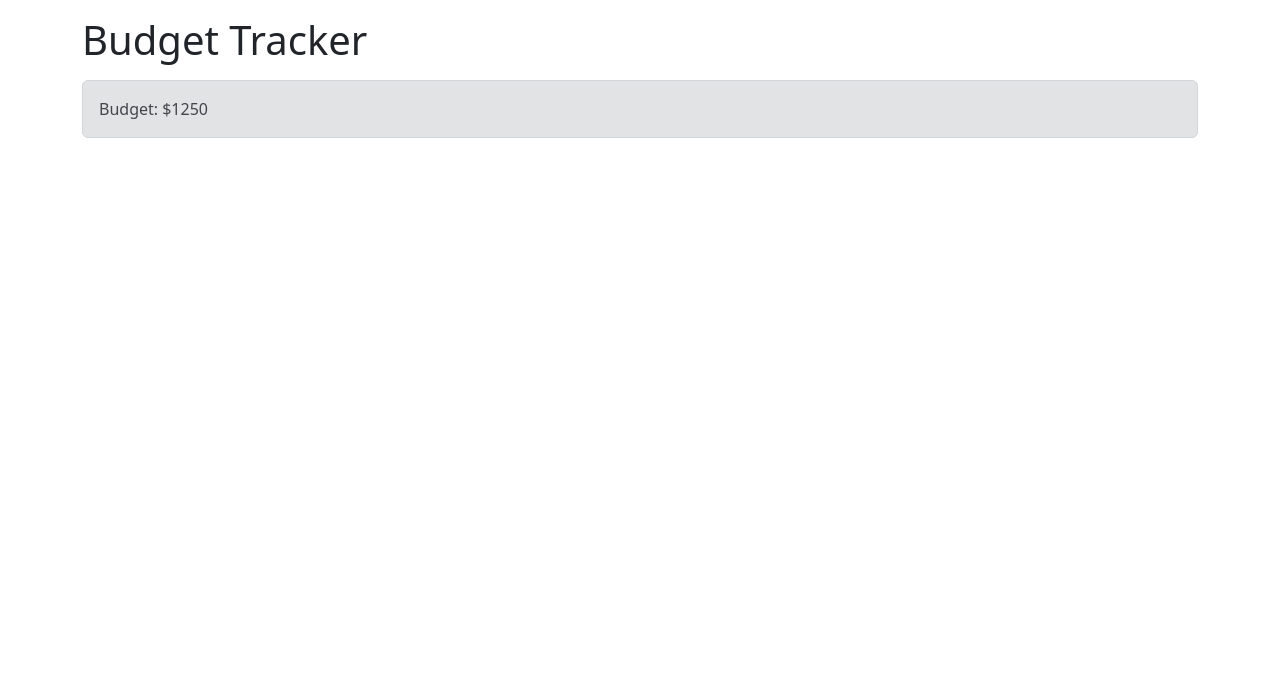
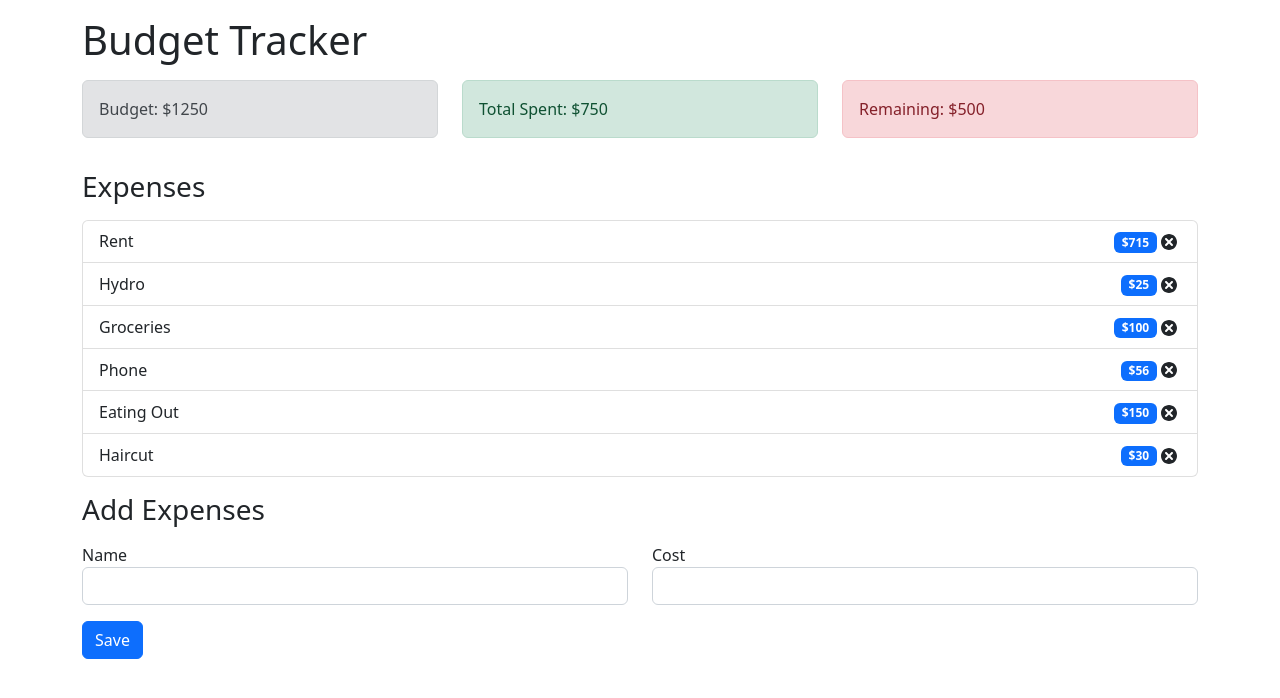
Before and after one commit to vanshajvohra/budget-tracker, a React (Create React App) app: page / in a window 1280 px wide. Shown: the top 698 px of the page. Built offline with nearby package versions, Linux system fonts and the light colour scheme.

Commit message:
added all components

```diff
--- a/src/App.js
+++ b/src/App.js
@@ -1,6 +1,10 @@
 import React from 'react';
 import 'bootstrap/dist/css/bootstrap.min.css';
 import Budget from './components/Budget';
+import Remaining from './components/Remaining';
+import ExpenseTotal from './components/ExpenseTotal';
+import ExpenseList from './components/ExpenseList';
+import AddExpenseForm from './components/AddExpense';
 
 const App = () => {
     return (
@@ -10,6 +14,26 @@ const App = () => {
                 <div className='col-sm'>
                     <Budget />
                 </div>
+                <div className='col-sm'>
+                    <ExpenseTotal />
+                </div>
+                <div className='col-sm'>
+                    <Remaining />
+                </div>
+            </div>
+            <div>
+                <h3 className='mt-3'>Expenses</h3>
+                <div className='row mt-3'>
+                    <div className='col-sm'>
+                        <ExpenseList />
+                    </div>
+                </div>
+            </div>
+            <h3 className='mt-3'>Add Expenses</h3>
+            <div className='mt-3'>
+                <div className='col-sm'>
+                    <AddExpenseForm />
+                </div>
             </div>
         </div>
     )
--- /dev/null
+++ b/src/components/AddExpense.js
@@ -0,0 +1,27 @@
+import React from "react";
+
+const AddExpenseForm = () => {
+    return (
+        <form>
+			<div class='row'>
+				<div class='col-sm'>
+					<label for='name'>Name</label>
+					<input required='required' type='text' class='form-control' id='name'></input>
+				</div>
+				<div class='col-sm'>
+					<label for='cost'>Cost</label>
+					<input required='required' type='number' class='form-control' id='cost'></input>
+				</div>
+                <div className="row mt-3">
+                    <div class='col-sm'>
+					    <button type='submit' class='btn btn-primary'>
+						    Save
+					    </button>
+				    </div>
+                </div>
+			</div>
+		</form>
+    );
+};
+
+export default AddExpenseForm;
--- /dev/null
+++ b/src/components/ExpenseItem.js
@@ -0,0 +1,18 @@
+import React from "react";
+import { TiDelete } from 'react-icons/ti'
+
+const ExpenseItem = (props) => {
+    return (
+        <li className="list-group-item d-flex justify-content-between align-items-center">
+            {props.name}
+            <div>
+                <span class="badge bg-primary mr-3">
+                    ${props.cost}
+                </span>
+                <TiDelete size='1.5em'></TiDelete>
+            </div>
+        </li>
+    );
+};
+
+export default ExpenseItem;
--- /dev/null
+++ b/src/components/ExpenseList.js
@@ -0,0 +1,27 @@
+import React from "react";
+import ExpenseItem from "./ExpenseItem";
+
+const ExpenseList = () => {
+    const expenses = [
+        { id: 1, name: "Rent", cost: 715 },
+        { id: 1, name: "Hydro", cost: 25 },
+        { id: 1, name: "Groceries", cost: 100 },
+        { id: 1, name: "Phone", cost: 56 },
+        { id: 1, name: "Eating Out", cost: 150 },
+        {id: 1, name: "Haircut", cost: 30}
+    ];
+
+    return (
+        <ul className="list-group">
+            {expenses.map(((expense)=>(
+                <ExpenseItem id={expense.id} name={expense.name} cost={expense.cost} />
+            )
+
+            )
+
+            )}
+        </ul>
+    );
+};
+
+export default ExpenseList;
--- /dev/null
+++ b/src/components/ExpenseTotal.js
@@ -0,0 +1,11 @@
+import React from "react";
+
+const App = () => {
+    return (
+        <div className="alert alert-success">
+            <span>Total Spent: $750</span>
+        </div>
+    )
+}
+
+export default App;
--- /dev/null
+++ b/src/components/Remaining.js
@@ -0,0 +1,11 @@
+import React from "react";
+
+const App = () => {
+    return (
+        <div className="alert alert-danger">
+            <span>Remaining: $500</span>
+        </div>
+    )
+}
+
+export default App;
```
